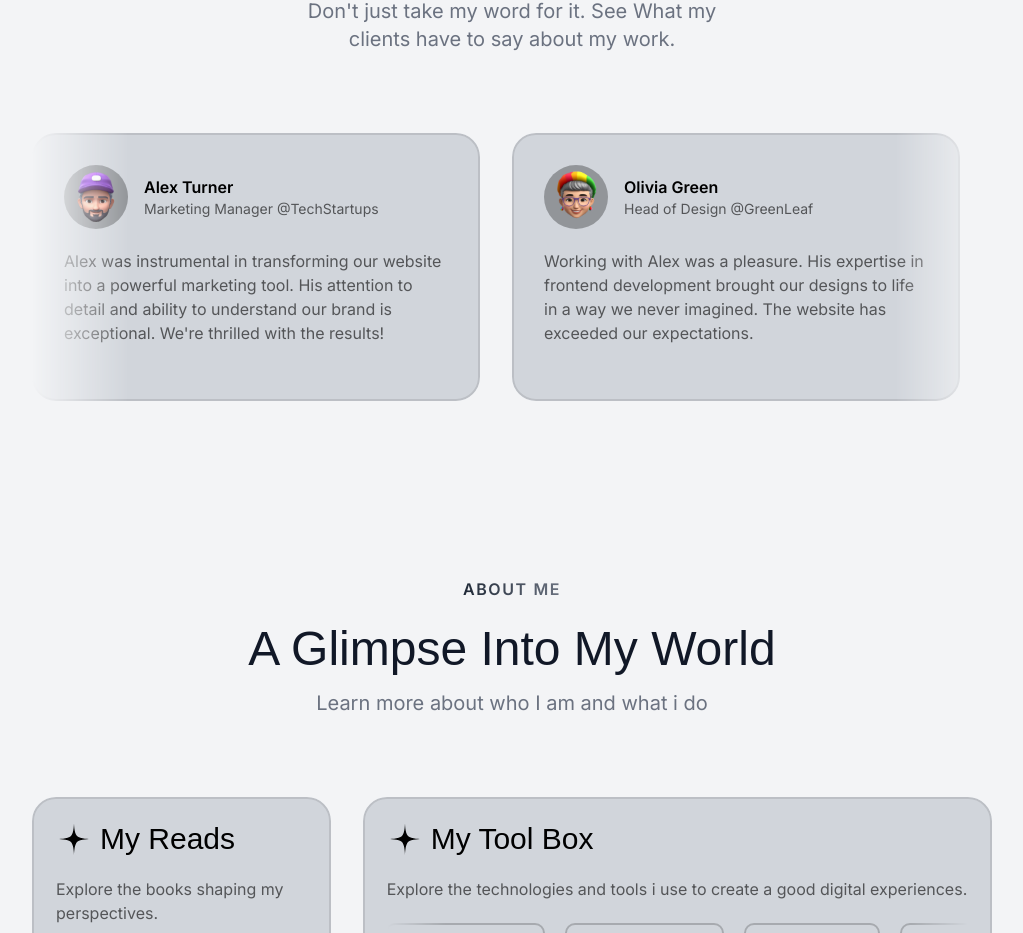
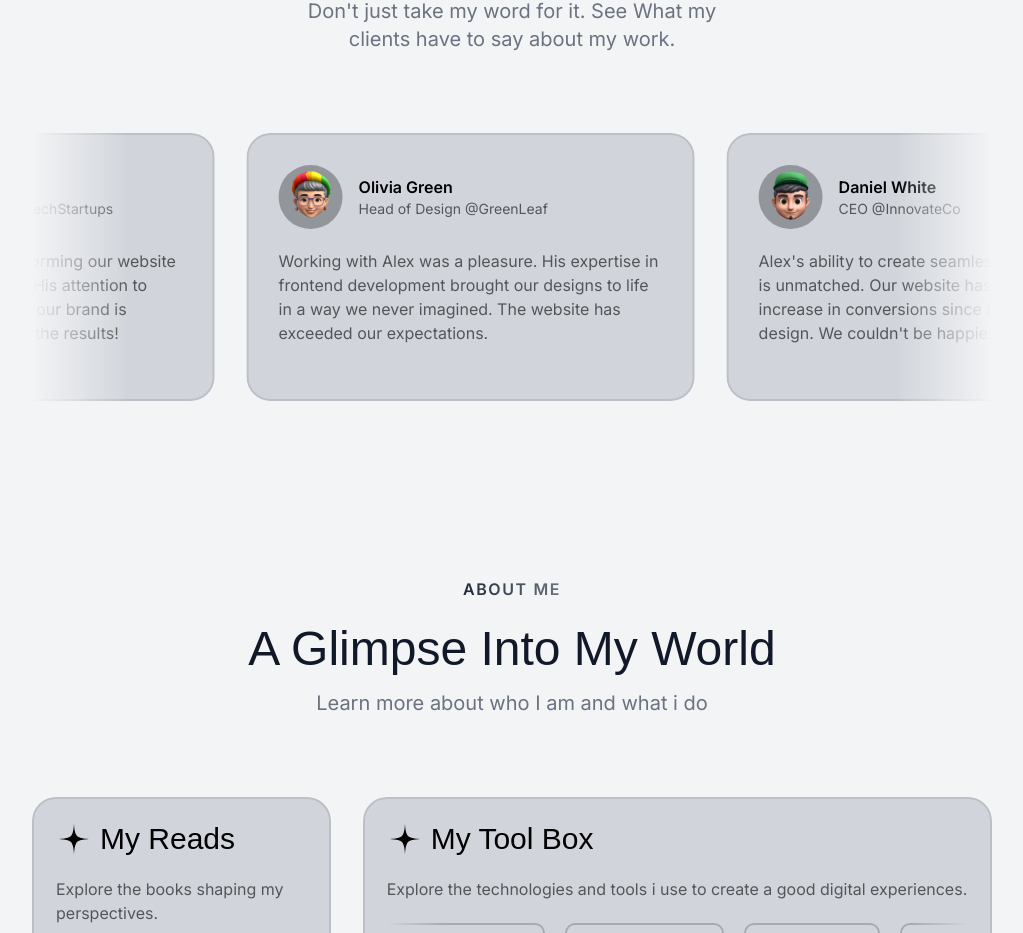
Before and after one commit to yansilvacerqueira/portfolio-2025, a Next.js app: page / in a window 1280 px wide. Shown: the part 3577-4510 px from the top of the page, without its empty margins (128-1151 px from the left). Built offline with nearby package versions, Linux system fonts and the light colour scheme; a web font is replaced by a local one.

Commit message:
feat: animated testimonials section

```diff
--- a/src/sections/Testimonials.tsx
+++ b/src/sections/Testimonials.tsx
@@ -52,9 +52,26 @@ export const TestimonialsSection = () => {
         />
 
         <div className="mt-10 lg:mt-20 flex overflow-x-clip [mask-image:linear-gradient(to_right,transparent,black_10%,black_90%,transparent)]">
-          <div className="flex flex-none gap-8">
+          <div className="flex flex-none gap-8 animate-move-left [animation-duration:60s] hover:[animation-play-state:paused]">
             {testimonials.map((testiomonial, index) => (
-              <Card key={index} className="max-w-xs md:max-w-md md:p-8">
+              <Card key={index} className="max-w-xs md:max-w-md md:p-8 hover:-rotate-3 transition duration-300">
+                <div className="flex items-center gap-4">
+                  <div className="bg-black/30 rounded-full size-16 flex-shrink-0">
+                    <Image src={testiomonial.avatar} alt={testiomonial.name} />
+                  </div>
+
+                  <div className="flex flex-col">
+                    <p className="text-black font-semibold">{testiomonial.name}</p>
+                    <p className="text-sm text-black/60">{testiomonial.position}</p>
+                  </div>
+                </div>
+
+                <p className="text-black/60 mt-5 text-sm md:text-base">{testiomonial.text}</p>
+              </Card>
+            ))}
+
+            {testimonials.map((testiomonial, index) => (
+              <Card key={index} className="max-w-xs md:max-w-md md:p-8 hover:-rotate-3 transition duration-300">
                 <div className="flex items-center gap-4">
                   <div className="bg-black/30 rounded-full size-16 flex-shrink-0">
                     <Image src={testiomonial.avatar} alt={testiomonial.name} />
```
